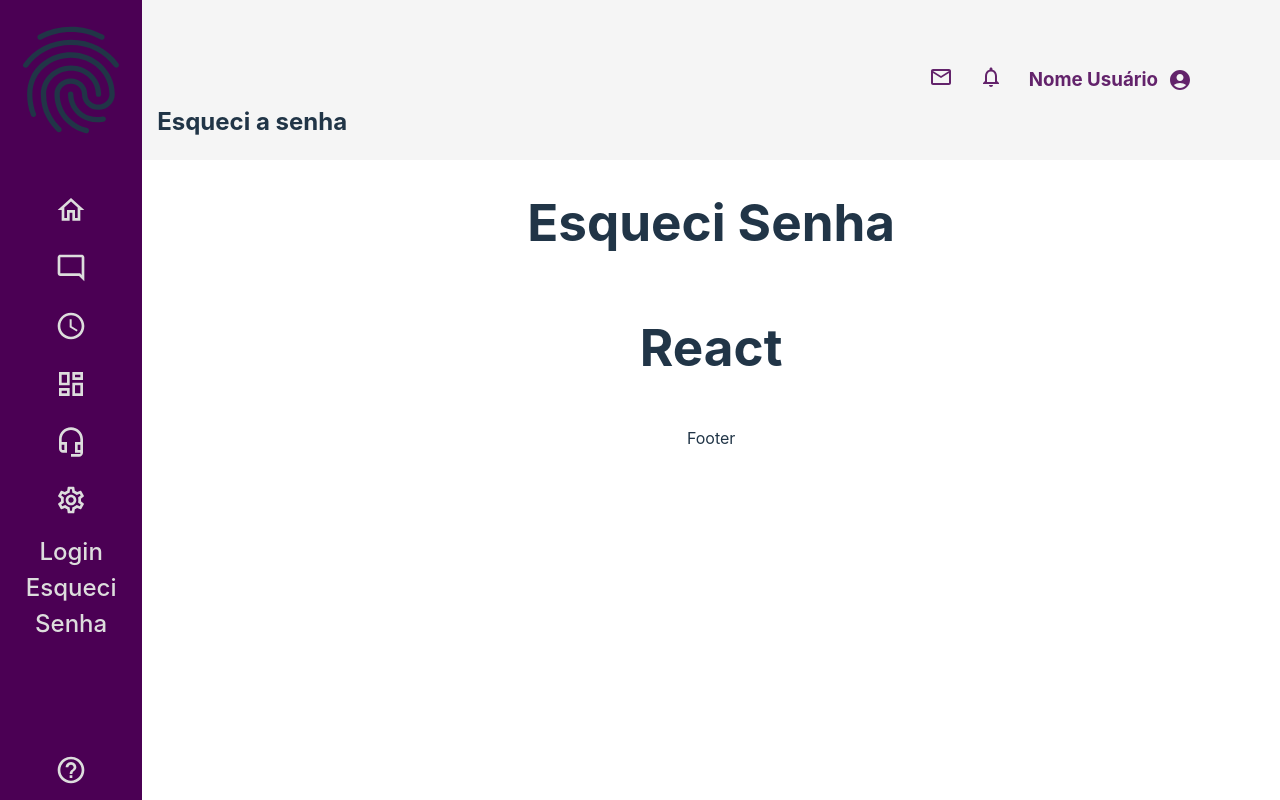
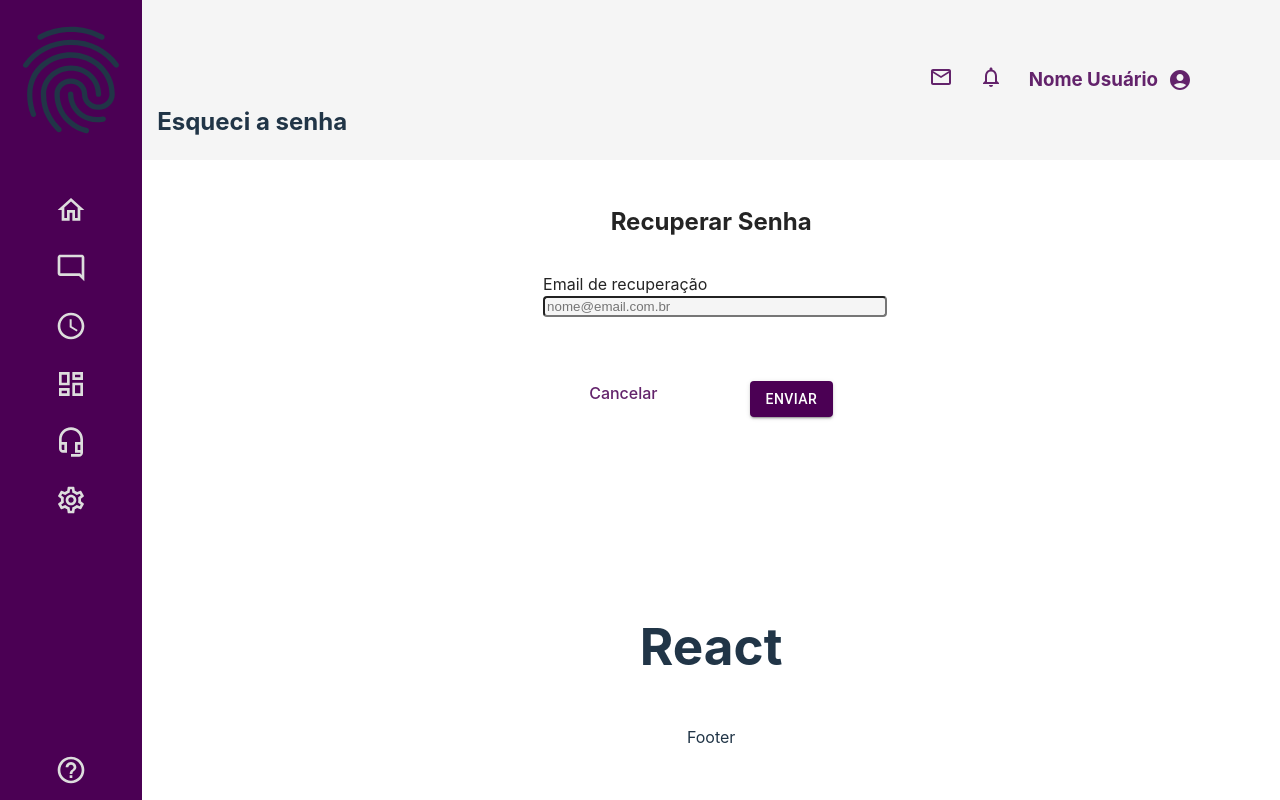
Before and after one commit to PROGRAMA-DE-RESIDENCIA-CMTECH-2023-1/FRONT-END, a React (Vite) app in the folder frontend-cmtech/: page /EsqueciSenha in a window 1280 px wide. Built offline with nearby package versions, Linux system fonts and the light colour scheme.

Commit message:
Tela de esqueci senha criada e correção da navbar

```diff
--- a/frontend-cmtech/src/components/Header.css
+++ b/frontend-cmtech/src/components/Header.css
@@ -3,8 +3,10 @@
     height: 20vh;
     width: 100%;
     background-color: #F5F5F5;
+    align-items: center;
     justify-content: space-between;
-    align-items: center;
+    position: sticky;
+    top: 0;
 }
 
 .Header .Title {
--- a/frontend-cmtech/src/components/NavBar.css
+++ b/frontend-cmtech/src/components/NavBar.css
@@ -5,6 +5,8 @@
     height: 100vh;
     justify-content: space-between;
     background-color: #4B0054;
+    position: sticky;
+    top: 0;
 }
 
 .NavBar ul {
--- a/frontend-cmtech/src/components/NavBar.jsx
+++ b/frontend-cmtech/src/components/NavBar.jsx
@@ -51,8 +51,6 @@
                         <SettingsOutlinedIcon sx={sx} />
                     </Link>
                 </li>
-                <li><Link to="/">Login </Link></li>
-                <li><Link to="/EsqueciSenha">Esqueci Senha</Link></li>
             </ul>
             <div>
                 <Link>
--- a/frontend-cmtech/src/index.css
+++ b/frontend-cmtech/src/index.css
@@ -57,6 +57,24 @@
   outline: 4px auto -webkit-focus-ring-color;
 }
 
+form {
+  display: flex;
+  flex-direction: column;
+  align-items: start;
+  width: 100%;
+}
+
+input {
+  background-color: #F5F5F5;
+  border-radius: 4px;
+  width: 100%;
+  color: black;
+}
+
+label {
+  margin-top: 12px;
+}
+
 @media (prefers-color-scheme: light) {
   :root {
     color: #213547;
--- /dev/null
+++ b/frontend-cmtech/src/routes/EsqueciSenha.css
@@ -0,0 +1,22 @@
+.EsqueciSenha {
+    display: flex;
+    flex-direction: column;
+    align-items: center;
+}
+
+.EsqueciSenha .Dados {
+    display: flex;
+    flex-direction: column;
+    align-items: center;
+    color: rgb(36, 36, 36);
+    width: 42vh;
+    height: 50vh;
+    margin-top: 24px;
+}
+
+.EsqueciSenha .Btns {
+    display: flex;
+    justify-content: space-around;
+    width: 100%;
+    margin-top: 8vh;
+}
--- a/frontend-cmtech/src/routes/EsqueciSenha.jsx
+++ b/frontend-cmtech/src/routes/EsqueciSenha.jsx
@@ -1,11 +1,25 @@
+import './EsqueciSenha.css'
+
 import React from "react";
 import Header from "../components/Header";
+import { Link } from "react-router-dom";
+import Button from "@mui/material/Button"
 
 const EsqueciSenha = () => {
     return(
-        <div>
+        <div className='EsqueciSenha'>
             <Header title="Esqueci a senha"/>
-            <h1>Esqueci Senha</h1>
+            <div className='Dados'>
+                <h2>Recuperar Senha</h2>
+                <form action="">
+                    <label htmlFor="email">Email de recuperação</label>
+                    <input type="text" name="email" id="email" placeholder='nome@email.com.br'/>
+                </form>
+                <div className='Btns'>
+                    <Link to='/'>Cancelar</Link>
+                    <Button variant='contained'color='secondary' sx={{background: '#4B0054'}}>Enviar</Button>
+                </div>
+            </div>
         </div>
     )
 }
--- a/frontend-cmtech/src/routes/Login.css
+++ b/frontend-cmtech/src/routes/Login.css
@@ -14,24 +14,7 @@
     color: rgb(36, 36, 36)
 }
 
-.Login form {
-    display: flex;
-    flex-direction: column;
-    align-items: start;
-}
-
-.Login input {
-    background-color: #F5F5F5;
-    border-radius: 4px;
-    width: 100%;
-    color: black;
-}
-
-.Login label {
-    margin-top: 12px;
-}
-
-.Login a {
+.Login .Sublink {
     font-size: small;
     height: fit-content;
     align-self: flex-end;
--- a/frontend-cmtech/src/routes/Login.jsx
+++ b/frontend-cmtech/src/routes/Login.jsx
@@ -17,7 +17,7 @@
                     <label htmlFor="Senha">Senha</label>
                     <input type="password" id="Senha" placeholder='Digite sua senha'/>
                 </form>
-                <Link to="/"><p>Esqueci minha senha</p></Link>
+                <Link to="/EsqueciSenha" className='Sublink'><p>Esqueci minha senha</p></Link>
                 <Button variant='contained' color='secondary' sx={{background: '#4B0054', marginTop: 4}}>Entrar</Button>
             </div>
         </div>
```
